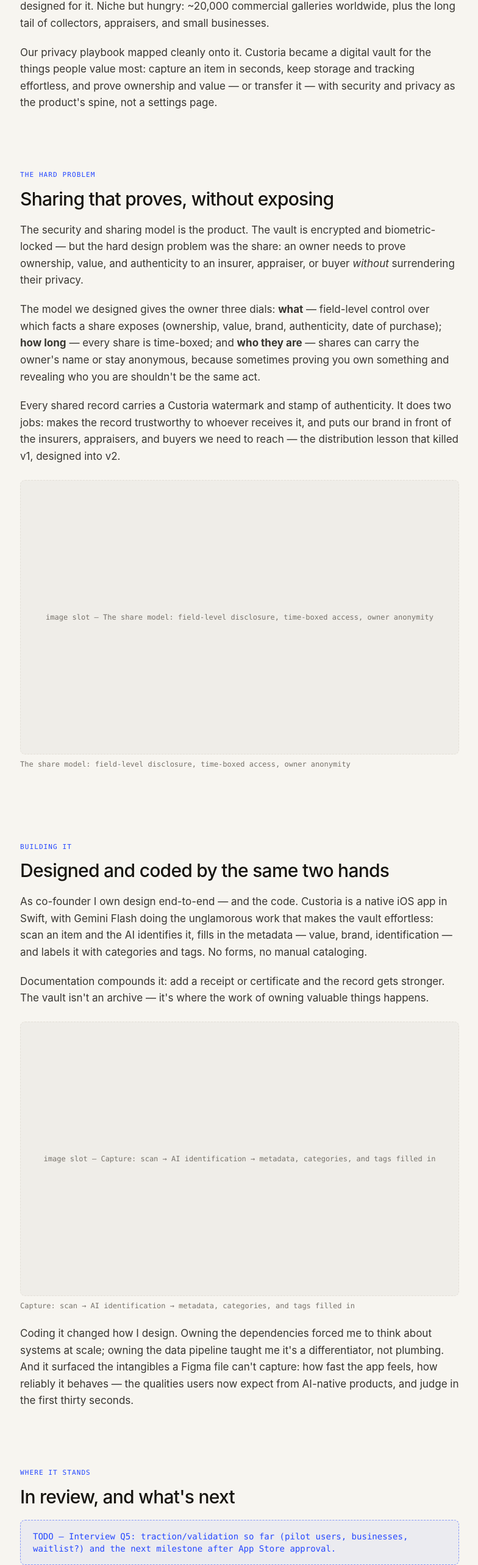
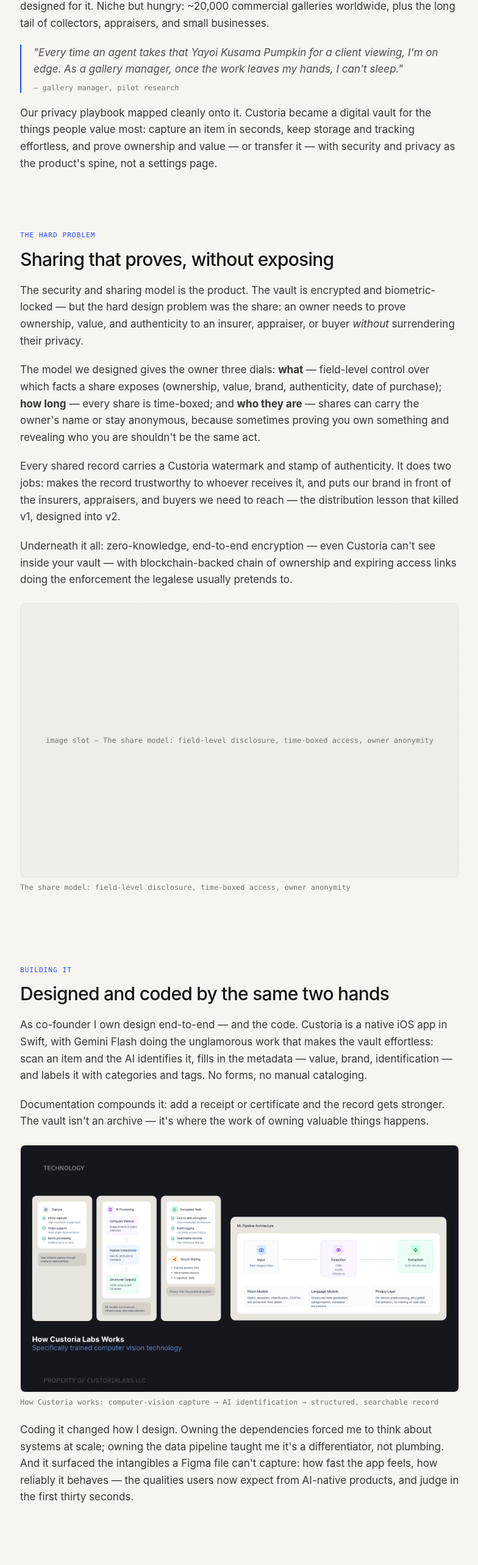
Before and after one commit to acaspx/portfolio-chops, a Next.js app: page /work/custoria in a window 1280 px wide. Shown: the part 1093-3659 px from the top of the page at 61% size, without its empty margins (247-1031 px from the left). Built offline with nearby package versions, Linux system fonts and the light colour scheme.

Commit message:
Custoria complete: pilot metrics, gallery quote, zero-knowledge security, capture images from pitch deck

```diff
--- a/app/work/custoria/page.tsx
+++ b/app/work/custoria/page.tsx
@@ -1,5 +1,5 @@
 import type { Metadata } from "next";
-import { CaseHeader, Section, Todo, ImageSlot, NextCase } from "@/components/CaseStudy";
+import { CaseHeader, Section, CaseImage, ImageSlot, NextCase } from "@/components/CaseStudy";
 import CaseNav from "@/components/CaseNav";
 
 export const metadata: Metadata = {
@@ -53,6 +53,14 @@ export default function Custoria() {
           ~20,000 commercial galleries worldwide, plus the long tail of collectors,
           appraisers, and small businesses.
         </p>
+        <blockquote className="border-l-2 border-accent pl-5 italic text-ink/75">
+          &quot;Every time an agent takes that Yayoi Kusama Pumpkin for a client
+          viewing, I&apos;m on edge. As a gallery manager, once the work leaves my
+          hands, I can&apos;t sleep.&quot;
+          <footer className="mt-2 not-italic font-mono text-xs text-muted">
+            — gallery manager, pilot research
+          </footer>
+        </blockquote>
         <p>
           Our privacy playbook mapped cleanly onto it. Custoria became a digital
           vault for the things people value most: capture an item in seconds, keep
@@ -84,6 +92,12 @@ export default function Custoria() {
           buyers we need to reach — the distribution lesson that killed v1,
           designed into v2.
         </p>
+        <p>
+          Underneath it all: zero-knowledge, end-to-end encryption — even Custoria
+          can&apos;t see inside your vault — with blockchain-backed chain of ownership
+          and expiring access links doing the enforcement the legalese usually
+          pretends to.
+        </p>
         <ImageSlot caption="The share model: field-level disclosure, time-boxed access, owner anonymity" />
       </Section>
 
@@ -100,7 +114,11 @@ export default function Custoria() {
           gets stronger. The vault isn&apos;t an archive — it&apos;s where the work of
           owning valuable things happens.
         </p>
-        <ImageSlot caption="Capture: scan → AI identification → metadata, categories, and tags filled in" />
+        <CaseImage
+          src="/work/cu-capture.png"
+          alt="Three app screens showing Custoria's computer-vision capture flow"
+          caption="How Custoria works: computer-vision capture → AI identification → structured, searchable record"
+        />
         <p>
           Coding it changed how I design. Owning the dependencies forced me to
           think about systems at scale; owning the data pipeline taught me it&apos;s a
@@ -111,11 +129,18 @@ export default function Custoria() {
         </p>
       </Section>
 
-      <Section id="status" kicker="Where it stands" title="In review, and what's next">
-        <Todo>
-          Interview Q5: traction/validation so far (pilot users, businesses,
-          waitlist?) and the next milestone after App Store approval.
-        </Todo>
+      <Section id="status" kicker="Where it stands" title="Piloted, measured, in review">
+        <p>
+          We&apos;ve been MVP pilot-testing since late 2025, and the early numbers say
+          the workflow replacement is real: in pilot use, item records were{" "}
+          <strong>2× more accurate</strong> on details, value, origin, and
+          ownership than manual methods, with a <strong>~90% reduction in
+          loss-and-risk exposure</strong> from human workflows.
+        </p>
+        <p>
+          The app is in Apple App Store review now. Next: launch, and converting
+          the gallery pilot network into the first paying customers.
+        </p>
       </Section>
 
       <NextCase href="/work/state-affairs" label="State Affairs — policy intelligence AI" />
--- a/components/SideProjects.tsx
+++ b/components/SideProjects.tsx
@@ -66,10 +66,13 @@ export default function SideProjects() {
               </ul>
               <span className="link-line mt-5 inline-block text-sm">{featured.cta} →</span>
             </div>
-            {/* TODO(Anton): drop public/work/app-hero.png to fill this */}
-            <div className="grid min-h-[200px] place-items-center rounded-lg border border-dashed border-line bg-ink/[0.03]">
-              <span className="font-mono text-xs text-muted">app-hero.png</span>
-            </div>
+            {/* eslint-disable-next-line @next/next/no-img-element */}
+            <img
+              src="/work/app-hero.png"
+              alt="Custoria app: computer-vision capture flow across three screens"
+              loading="lazy"
+              className="min-h-[200px] w-full rounded-lg border border-line object-cover"
+            />
           </a>
         </Reveal>
 
```
Also changed, not shown: public/work/app-hero.png (added), public/work/cu-capture.png (added).
